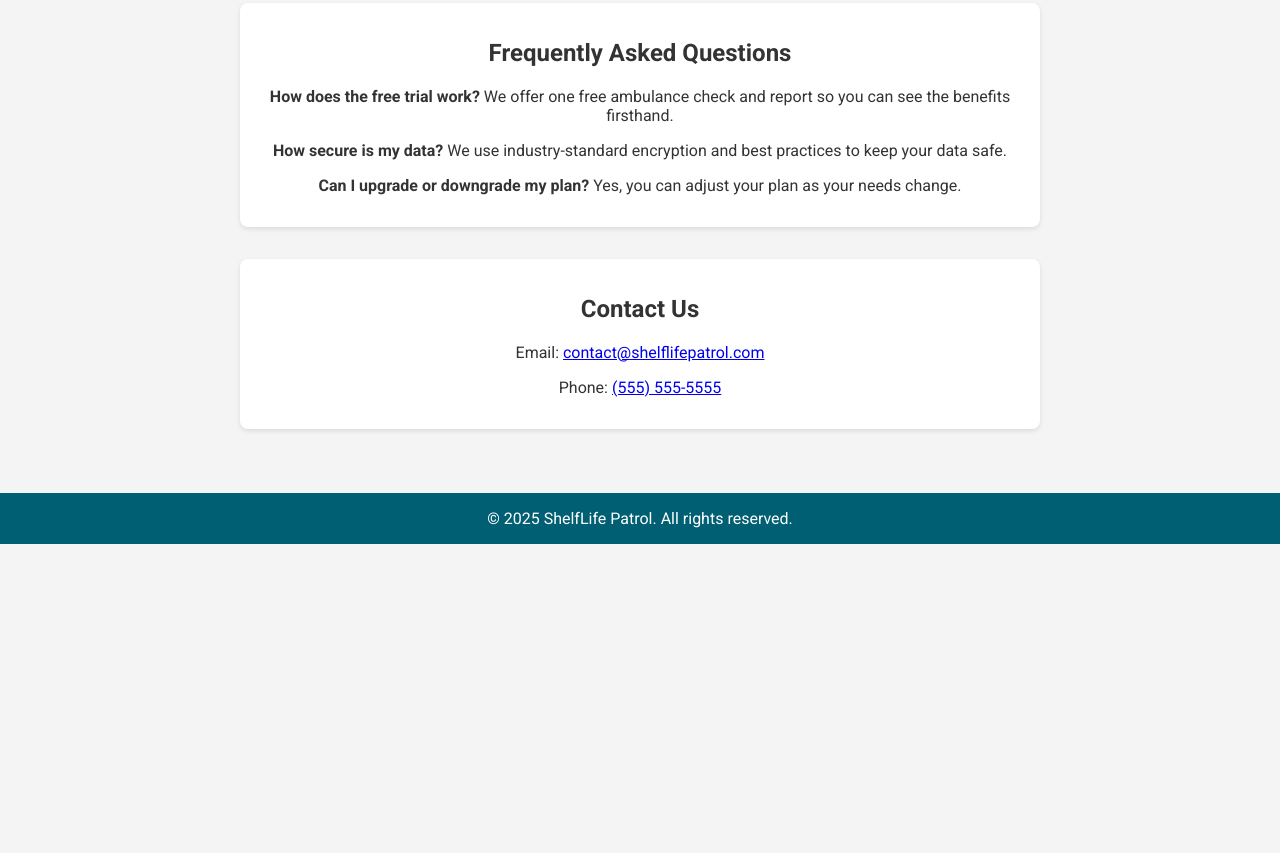
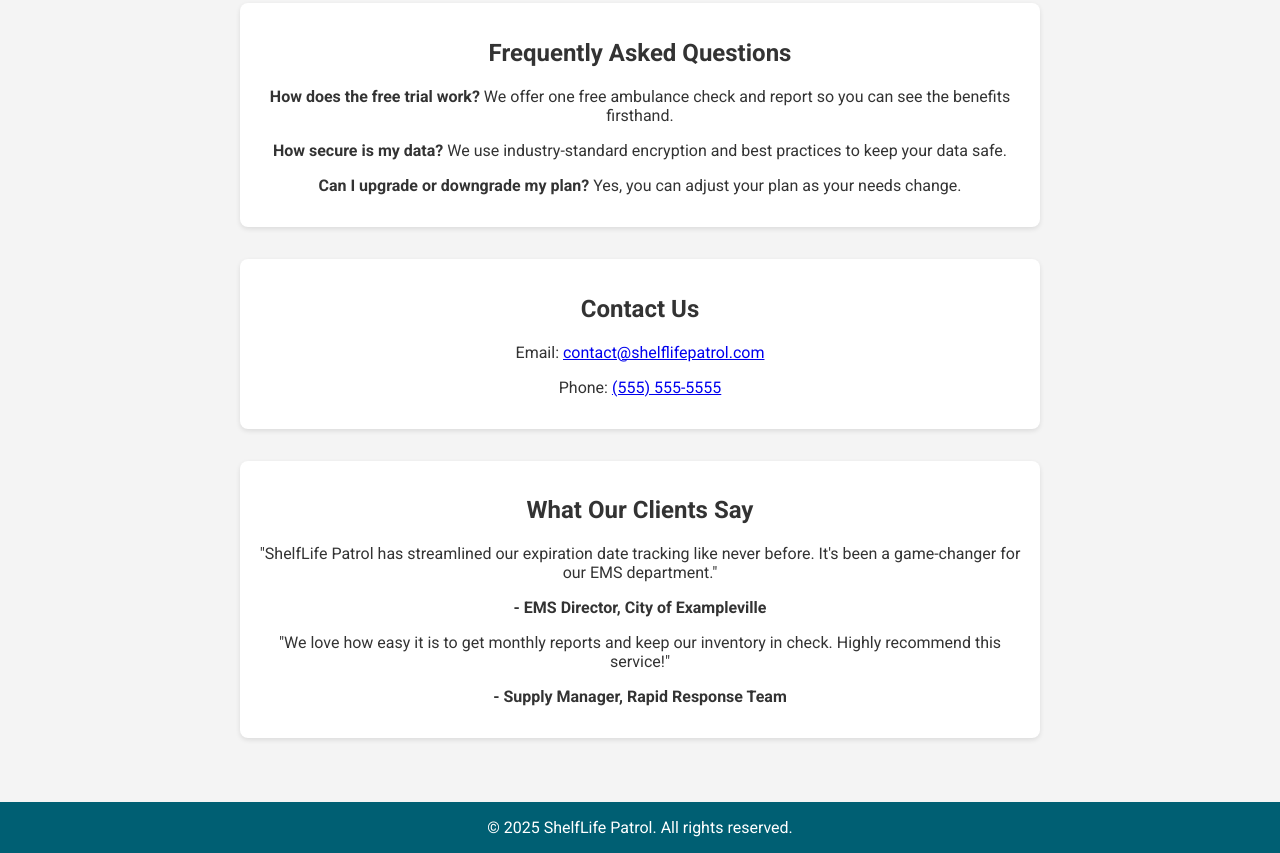
Before and after one commit to codoje/ShelfLifePatrol, a plain HTML site: page index.html in a window 1280 px wide. Shown: the part 1452-2305 px from the top of the page. Before the commit the page ends 1996 px from the top, so only its background shows below. Drawn offline with Linux system fonts and the light colour scheme.

Commit message:
Update index.html

```diff
--- a/index.html
+++ b/index.html
@@ -127,6 +127,17 @@
       <p>Email: <a href="mailto:contact@shelflifepatrol.com">contact@shelflifepatrol.com</a></p>
       <p>Phone: <a href="tel:5555555555">(555) 555-5555</a></p>
     </section>
+      <section id="testimonials">
+    <h2>What Our Clients Say</h2>
+    <div class="testimonial">
+      <p>"ShelfLife Patrol has streamlined our expiration date tracking like never before. It's been a game-changer for our EMS department."</p>
+      <p><strong>- EMS Director, City of Exampleville</strong></p>
+    </div>
+    <div class="testimonial">
+      <p>"We love how easy it is to get monthly reports and keep our inventory in check. Highly recommend this service!"</p>
+      <p><strong>- Supply Manager, Rapid Response Team</strong></p>
+    </div>
+  </section>
   </main>
   <footer>
     &copy; 2025 ShelfLife Patrol. All rights reserved.
```
